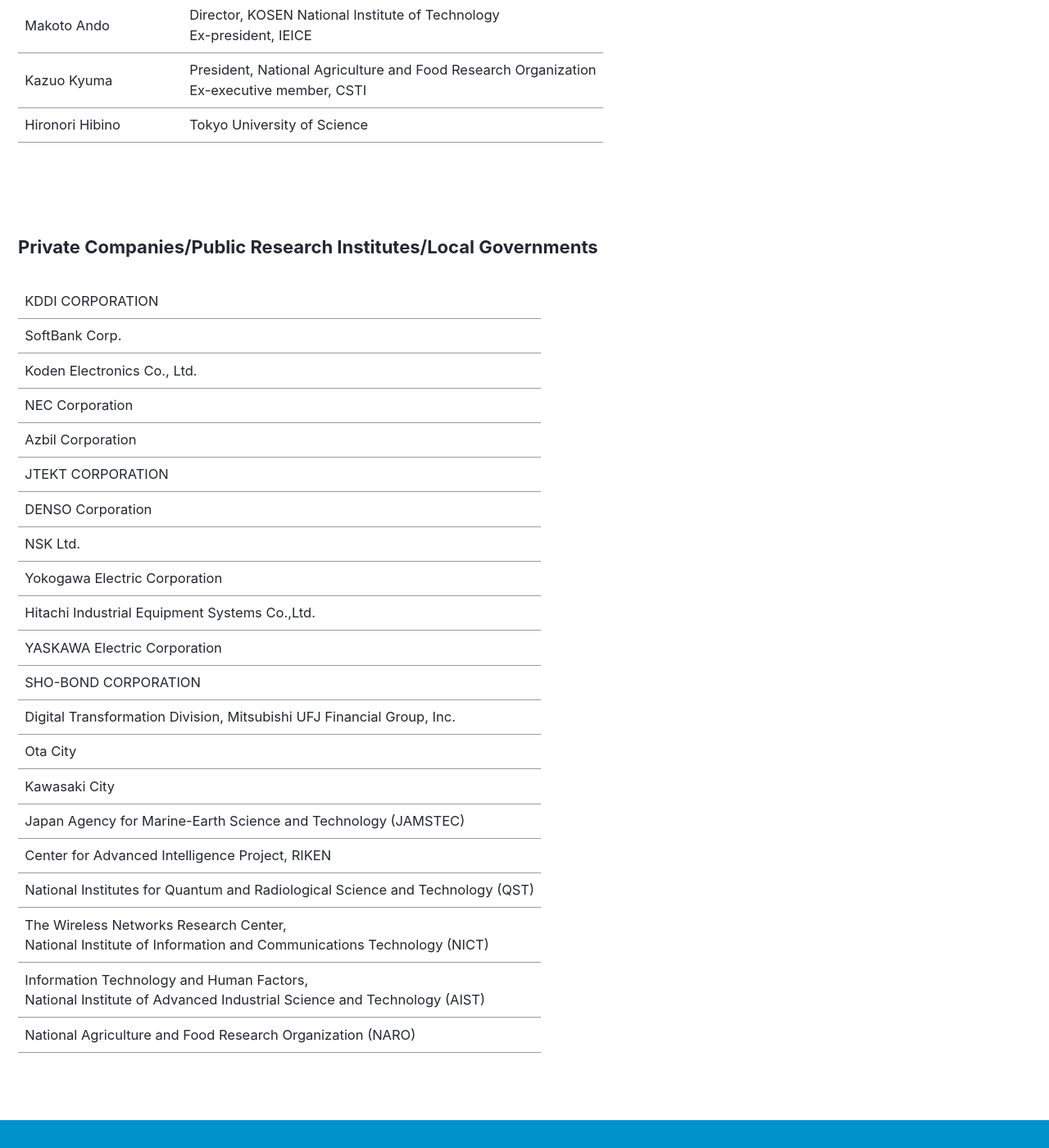
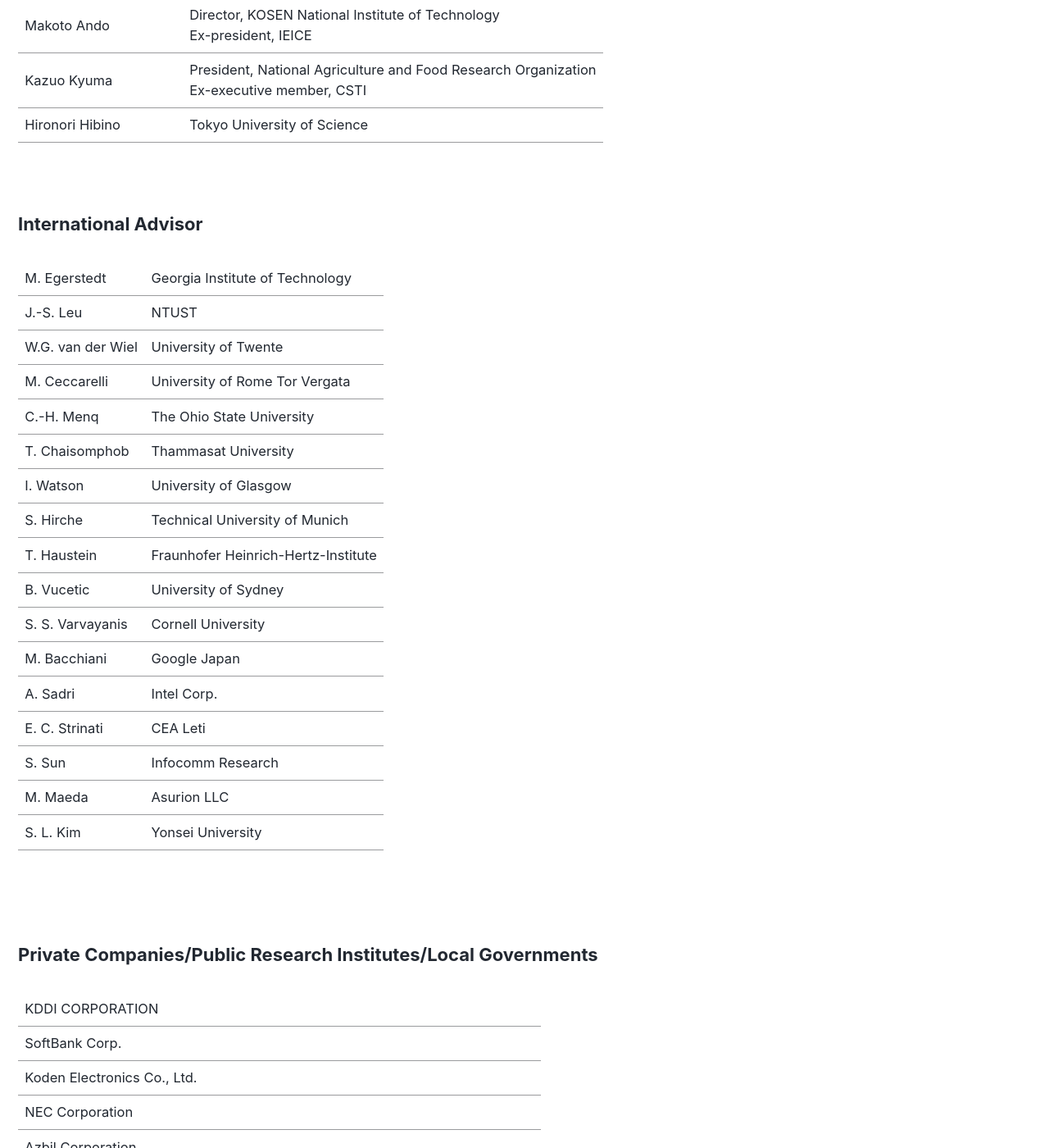
Before and after one commit to fl1d/w0ex.github.io, a Jekyll site: the page built from _pages/faculty_en.md, in a window 1280 px wide and 1400 px high, scrolled down 3446 px. Shown: the whole window at 82% size. Built offline with Jekyll 4.4.1, drawn with Linux system fonts in a browser that asks for light colours; cached includes are drawn as plain includes; nearby versions of some CDN libraries.

Commit message:
Update faculty_en.md

```diff
--- a/_pages/faculty_en.md
+++ b/_pages/faculty_en.md
@@ -101,6 +101,27 @@
 |Hironori Hibino|Tokyo University of Science
 
 <br><br>
+**International Advisor**
+
+M. Egerstedt|Georgia Institute of Technology
+J.-S. Leu|NTUST
+W.G. van der Wiel|University of Twente
+M. Ceccarelli|University of Rome Tor Vergata
+C.-H. Menq|The Ohio State University
+T. Chaisomphob|Thammasat University
+I. Watson|University of Glasgow
+S. Hirche|Technical University of Munich
+T. Haustein|Fraunhofer Heinrich-Hertz-Institute
+B. Vucetic|University of Sydney
+S. S. Varvayanis|Cornell University
+M. Bacchiani|Google Japan
+A. Sadri|Intel Corp.
+E. C. Strinati|CEA Leti
+S. Sun|Infocomm Research
+M. Maeda|Asurion LLC
+S. L. Kim|Yonsei University
+
+<br><br>
 
 **Private Companies/Public Research Institutes/Local Governments**
 
```
